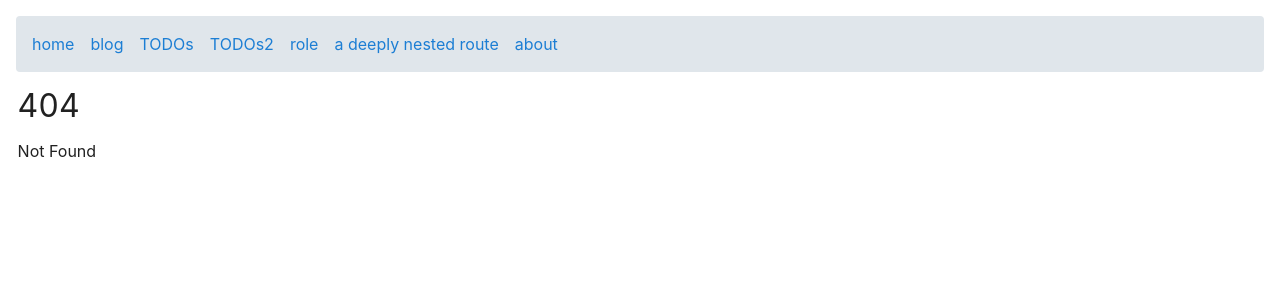
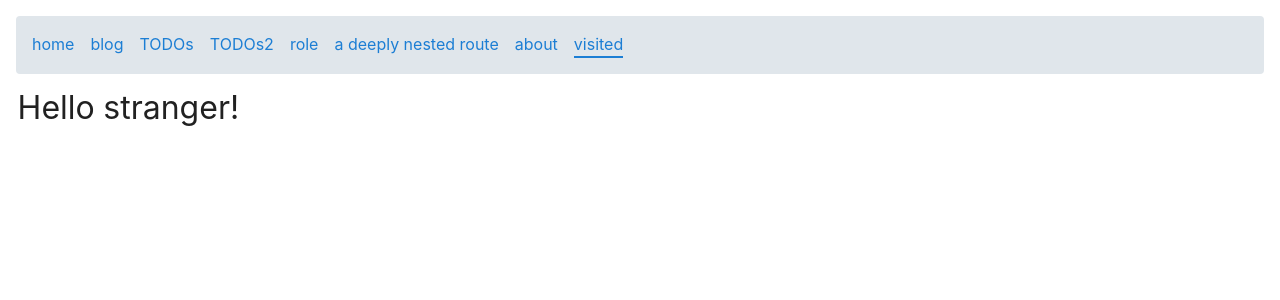
Before and after one commit to akm/svelte_kit_tutorial, a SvelteKit app: page /visited in a window 1280 px wide. Before the commit this address had no page. Shown: the top 300 px of the page. Built offline with nearby package versions, Linux system fonts and the light colour scheme; no server answers.

Commit message:
:sparkles: Copy routes/+page.server.ts and routes/+page.svelte to routes/visited

```diff
--- a/src/routes/+layout.svelte
+++ b/src/routes/+layout.svelte
@@ -10,6 +10,7 @@
 		new Link("/roll", "role"),
 		new Link("/a/deeply/nested/route", "a deeply nested route"),
 		new Link("/about", "about"),
+		new Link("/visited", "visited"),
 	]
 </script>
 
--- /dev/null
+++ b/src/routes/visited/+page.server.ts
@@ -0,0 +1,9 @@
+export function load({ cookies }) {
+	const visited = cookies.get('visited');
+
+	cookies.set('visited', 'true', { path: '/' });
+
+	return {
+		visited
+	};
+}
--- /dev/null
+++ b/src/routes/visited/+page.svelte
@@ -0,0 +1,5 @@
+<script>
+	export let data;
+</script>
+
+<h1>Hello {data.visited ? 'friend' : 'stranger'}!</h1>
```
